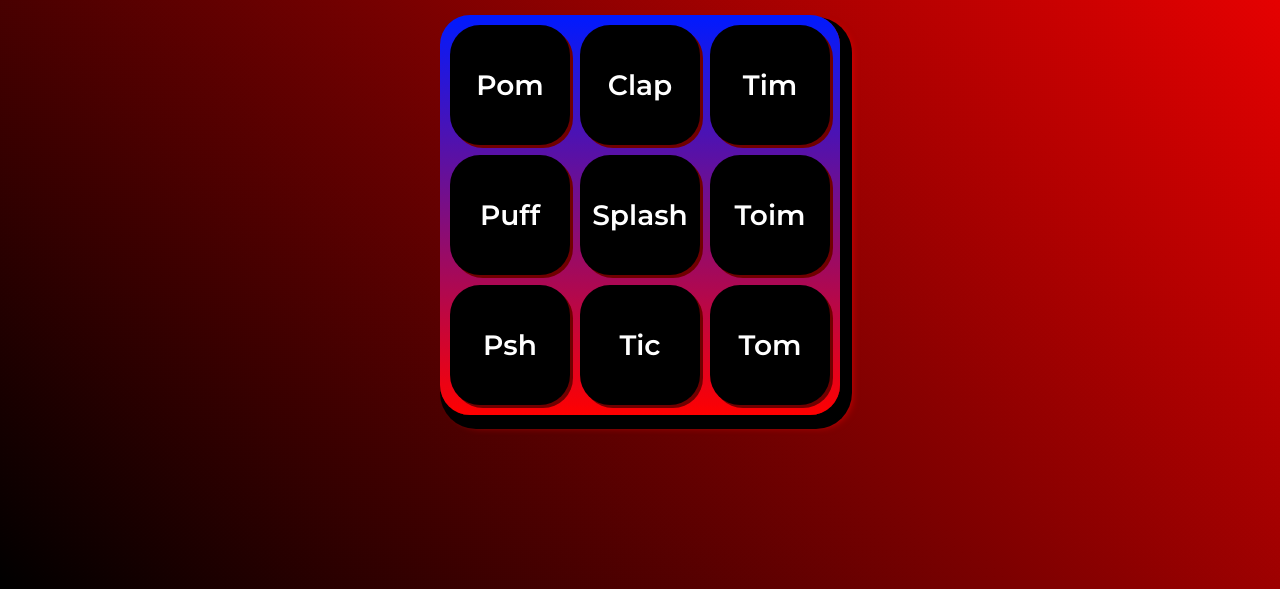
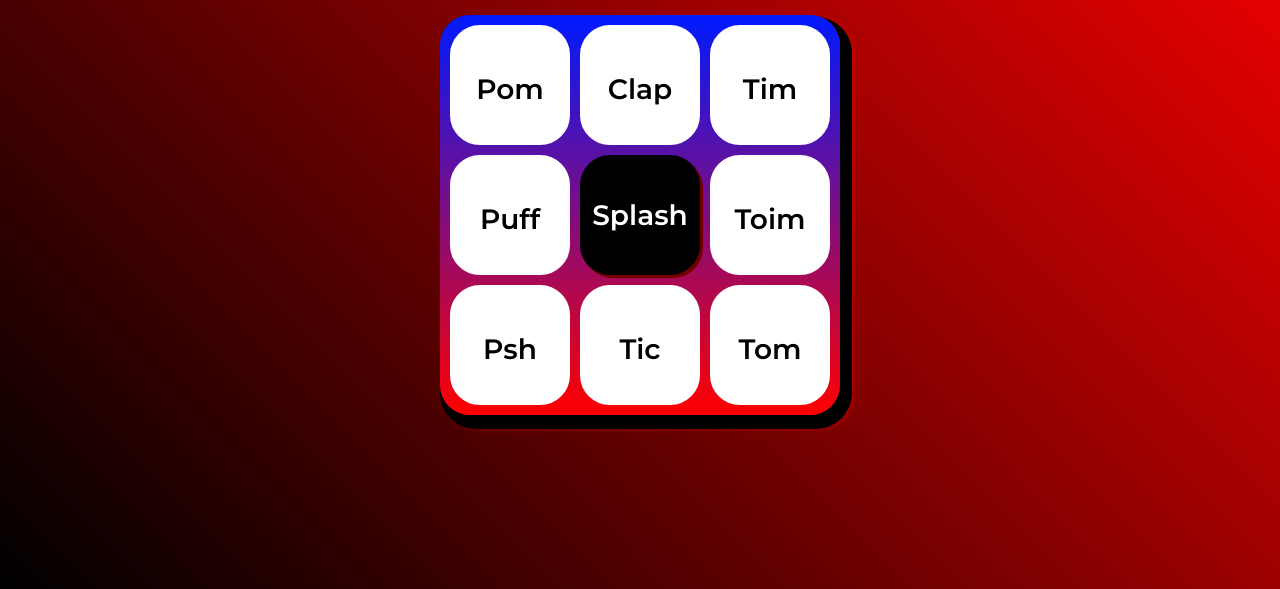
Before and after one commit to bruno-cafeina/TERCEIROTRI, a plain HTML site: page index.html in a window 1280 px wide. Shown: the part 211-800 px from the top of the page. Drawn offline with Linux system fonts and the light colour scheme.

Commit message:
Add files via upload

```diff
--- a/index.html
+++ b/index.html
@@ -20,17 +20,17 @@
     <h1>Alura Midi de Bruno Henrique</h1>
 
     <section class="teclado">
-        <button onclick="tocaSomPom()" class="tecla tecla_pom">Pom</button>
-        <button onclick="tocaSomClap()" class="tecla tecla_clap">Clap</button>
-        <button onclick="tocaSomTim()"  class="tecla tecla_tim">Tim</button>
+        <button class="tecla tecla_pom ativa">Pom</button>
+        <button class="tecla tecla_clap ativa">Clap</button>
+        <button class="tecla tecla_tim ativa">Tim</button>
 
-        <button onclick="tocaSomPuff()"  class="tecla tecla_puff">Puff</button>
-        <button onclick="tocaSomSplash()"  class="tecla tecla_splash">Splash</button>
-        <button onclick="tocaSomToim()"  class="tecla tecla_toim">Toim</button>
+        <button class="tecla tecla_puff ativa">Puff</button>
+        <button class="tecla tecla_splash a">Splash</button>
+        <button class="tecla tecla_toim ativa">Toim</button>
 
-        <button onclick="tocaSomPsh()"  class="tecla tecla_psh">Psh</button>
-        <button onclick="tocaSomTic()"  class="tecla tecla_tic">Tic</button>
-        <button onclick="tocaSomTom()"  class="tecla tecla_tom">Tom</button>
+        <button class="tecla tecla_psh ativa">Psh</button>
+        <button class="tecla tecla_tic ativa">Tic</button>
+        <button class="tecla tecla_tom ativa">Tom</button>
     </section>
 
  <audio  src="sounds/keyq.wav" id="som_tecla_pom"></audio>
```
